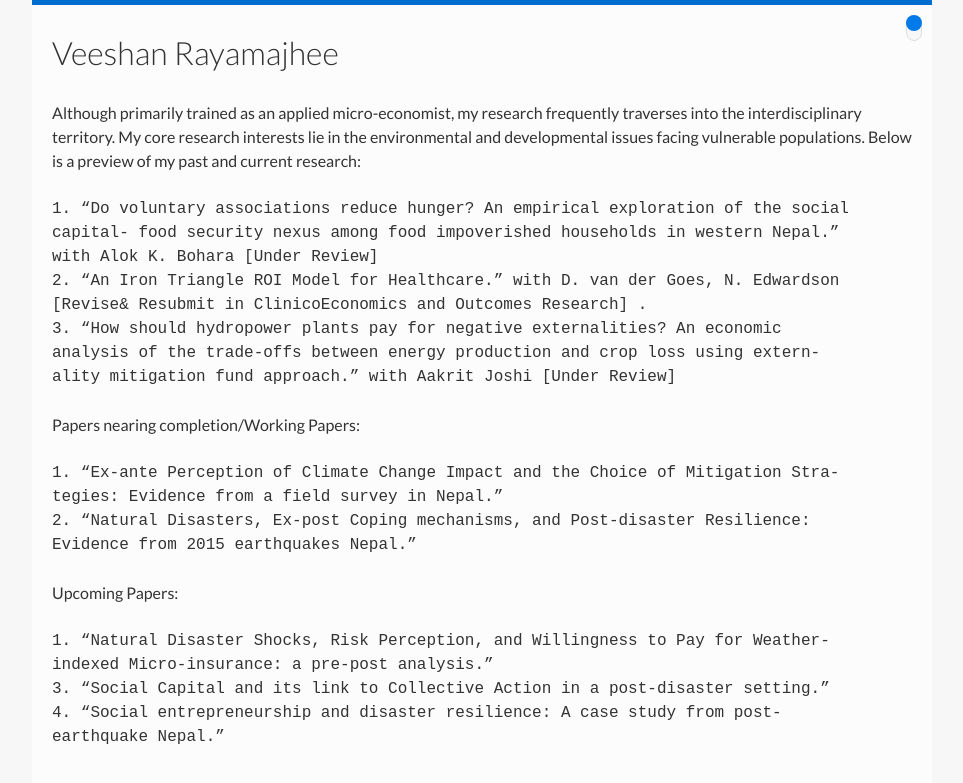
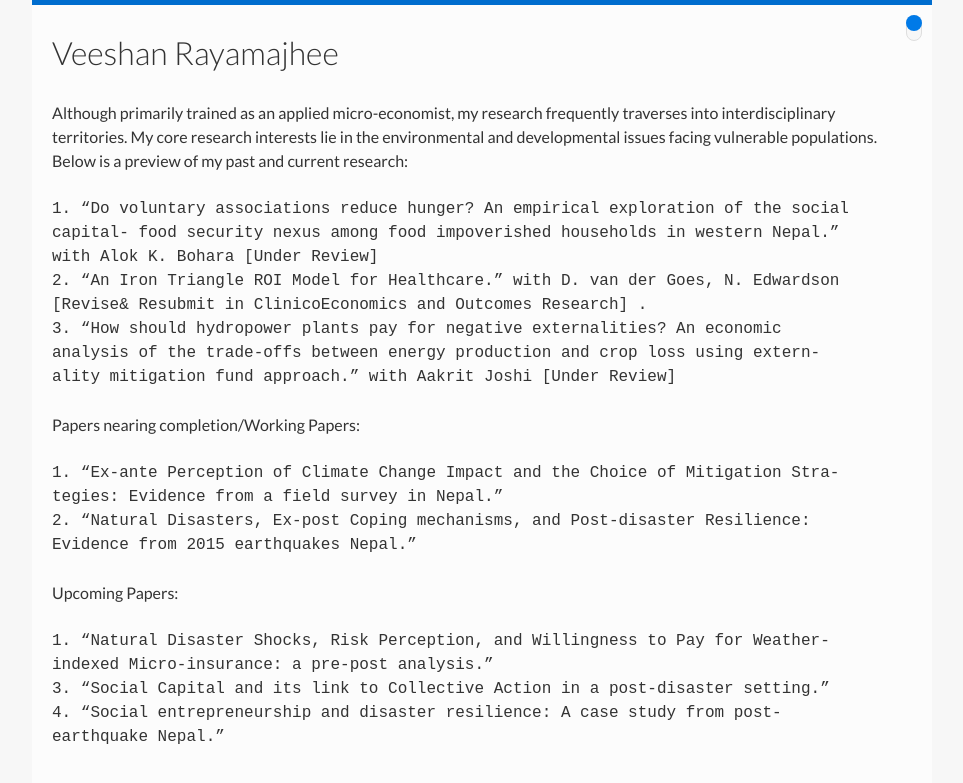
Before and after one commit to veeshanr/veeshanr.github.io, a Jekyll site: the page built from research.md, in a window 1280 px wide. Shown: the top 783 px of the page, without its empty margins (158-1121 px from the left). Built offline with Jekyll 4.4.1, drawn with Linux system fonts in a browser that asks for light colours.

Commit message:
Update research.md

```diff
--- a/research.md
+++ b/research.md
@@ -7,7 +7,7 @@ title: research
 Veeshan Rayamajhee
 ==================
 
-Although primarily trained as an applied micro-economist, my research frequently traverses into the interdisciplinary territory. My core research interests lie in the environmental and developmental issues facing vulnerable populations. Below is a preview of my past and current research:
+Although primarily trained as an applied micro-economist, my research frequently traverses into interdisciplinary territories. My core research interests lie in the environmental and developmental issues facing vulnerable populations. Below is a preview of my past and current research:
 
 	1. “Do voluntary associations reduce hunger? An empirical exploration of the social
 	capital- food security nexus among food impoverished households in western Nepal.”
```
